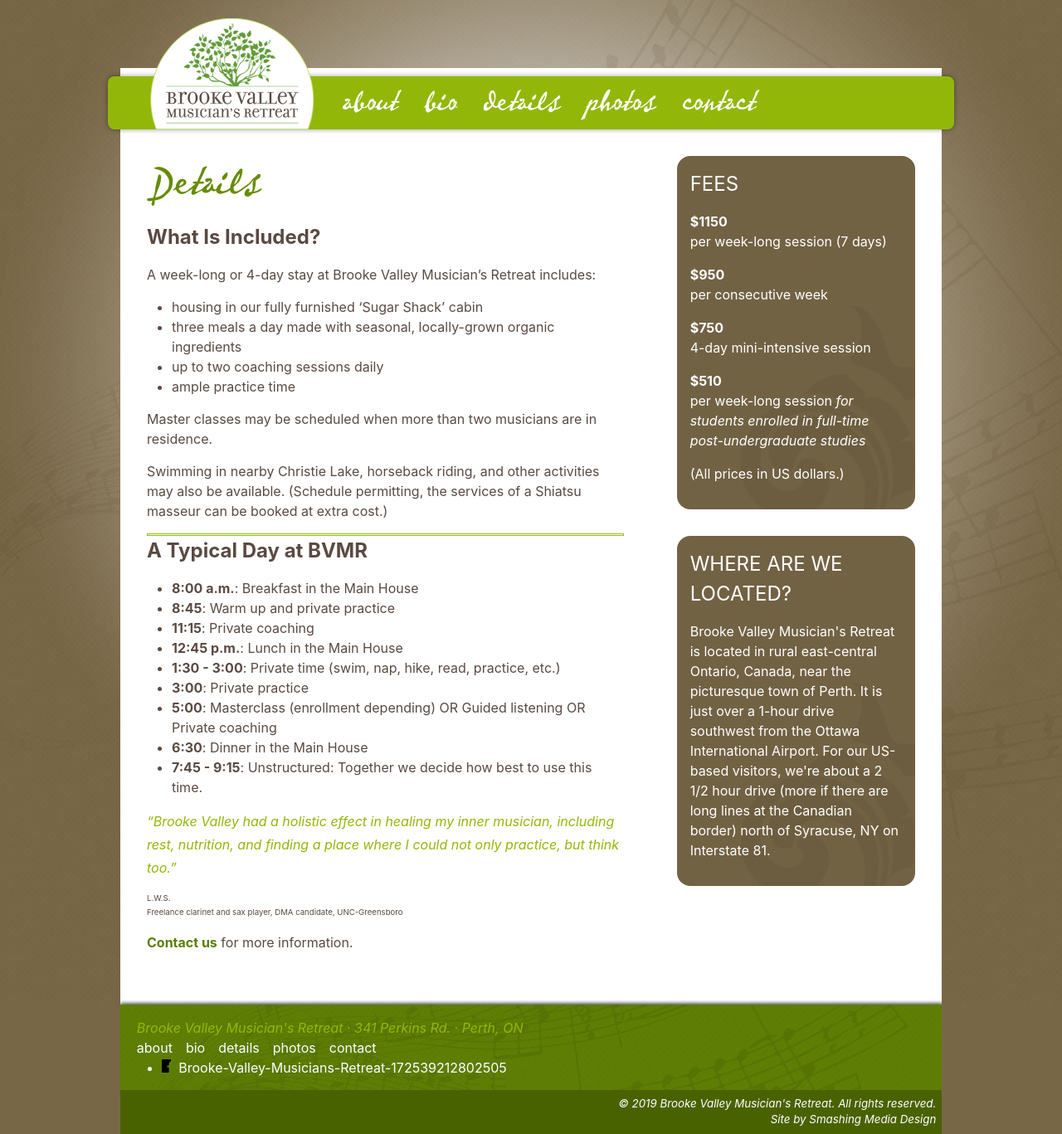
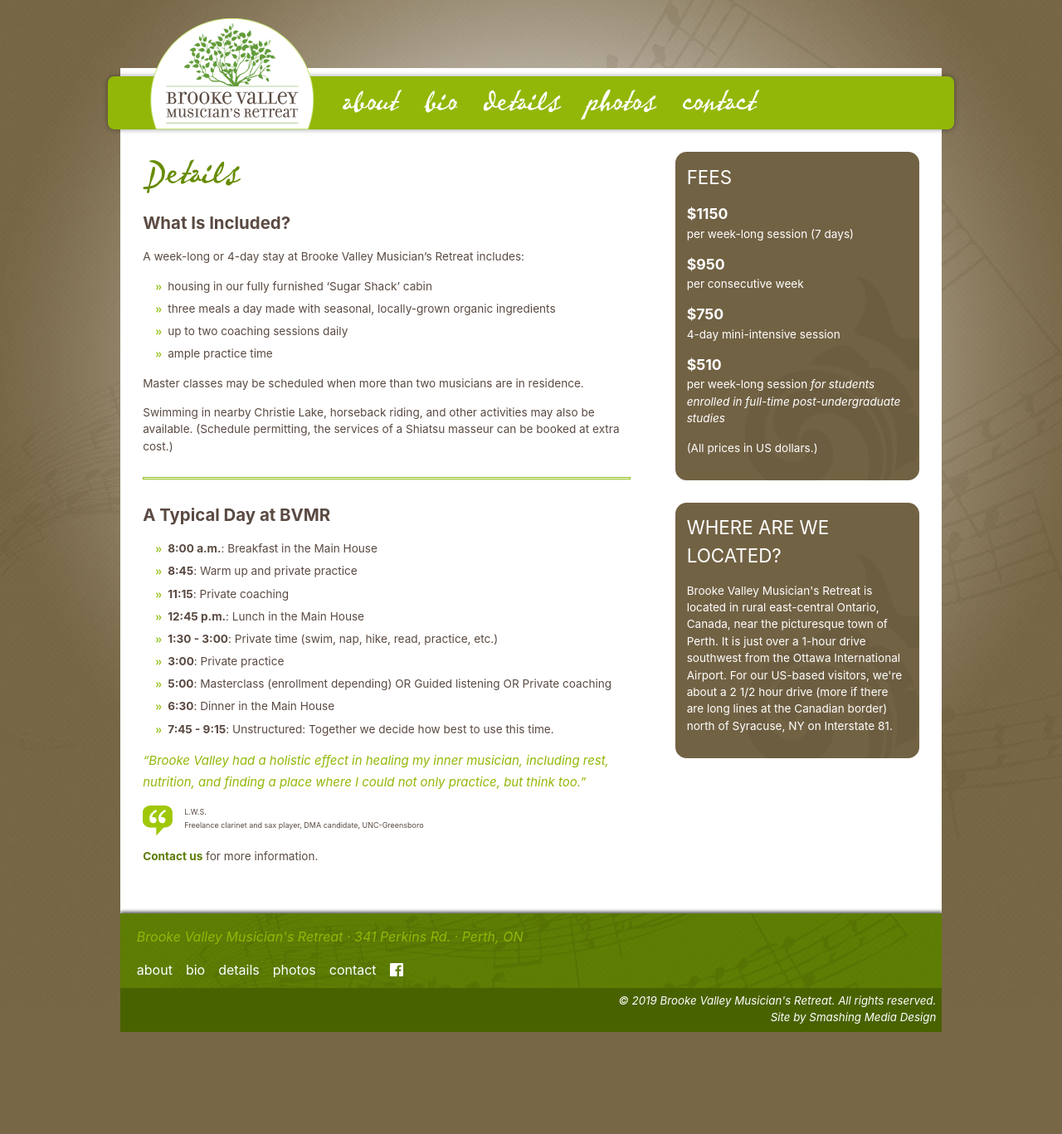
Before and after one commit to phenaproxima/brookevalleymusic.com, a Jekyll site: the page built from details.md, in a window 1280 px wide. Shown: the whole page at 83% size. Built offline with Jekyll 4.4.1, drawn with Linux system fonts in a browser that asks for light colours; after the commit the page ends 1244 px from its top, so only the background shows below that.

Commit message:
Styled quote citations, generic lists, and footer Facebook link.

```diff
--- a/_includes/footer.html
+++ b/_includes/footer.html
@@ -4,9 +4,11 @@
     <div class="wrapper">
         <address>{{ site.title }} &middot; 341 Perkins Rd. &middot; Perth, ON</address>
         {%- if page_paths -%}
-        <nav>{%- include nav.html -%}</nav>
+        <nav>
+            {%- include nav.html -%}
+            {%- include social.html -%}
+        </nav>
         {%- endif -%}
-        {%- include social.html -%}
     </div>
     <small class="copyright">&copy; 2019 Brooke Valley Musician's Retreat. All rights reserved.<br/>Site by Smashing Media Design</small>
 </footer>
--- a/_includes/social.html
+++ b/_includes/social.html
@@ -1,3 +1,9 @@
-<ul class="social-media-list">
-  {%- if site.facebook_username -%}<li><a href="https://www.facebook.com/{{ site.facebook_username| cgi_escape | escape }}"><svg class="svg-icon"><use xlink:href="{{ '/assets/minima-social-icons.svg#facebook' | relative_url }}"></use></svg> <span class="username">{{ site.facebook_username| escape }}</span></a></li>{%- endif -%}
-</ul>
+{%- if site.facebook_username -%}
+<a rel="noreferrer" href="https://www.facebook.com/{{ site.facebook_username| cgi_escape | escape }}">
+  <svg class="svg-icon">
+    <use xlink:href="{{ '/assets/minima-social-icons.svg#facebook' | relative_url }}" />
+  </svg>
+  <!--<span class="username">{{ site.facebook_username| escape }}</span>-->
+  <span class="visually-hidden">Follow {{ site.title }} on Facebook</span>
+</a>
+{%- endif -%}
--- a/assets/main.scss
+++ b/assets/main.scss
@@ -110,24 +110,17 @@ figure > img {
  */
 ul, ol {
   margin-left: $spacing-unit;
-}
 
-li {
-  > ul,
-  > ol {
-    margin-bottom: 0;
+  li {
+    margin-bottom: .5em;
+    list-style-image: url('images/li.png');
+
+    > ul,
+    > ol {
+      margin-bottom: 0;
+    }
   }
 }
-
-
-
-/**
- * Headings
- */
-h1, h2, h3, h4, h5, h6 {
-}
-
-
 
 /**
  * Links
@@ -138,16 +131,7 @@ a {
   &:hover {
     text-decoration: underline;
   }
-
-  .social-media-list &:hover {
-    text-decoration: none;
-
-    .username {
-      text-decoration: underline;
-    }
-  }
 }
-
 
 /**
  * Blockquotes
@@ -187,11 +171,9 @@ blockquote {
  */
 
 .svg-icon {
+  height: 16px;
   width: 16px;
-  height: 16px;
-  display: inline-block;
-  padding-right: 5px;
-  vertical-align: text-top;
+  fill: white;
 }
 
 $logo-left-margin: 50px;
@@ -335,6 +317,11 @@ $logo-left-margin: 50px;
 
   a {
     color: inherit;
+
+    &[ href *= "facebook.com" ] {
+      display: inline-block;
+      vertical-align: middle;
+    }
   }
 
   address {
@@ -342,6 +329,7 @@ $logo-left-margin: 50px;
   }
 
   nav {
+    margin: 1em 0 .5em 0;
     text-transform: lowercase;
 
     a {
@@ -371,6 +359,7 @@ $logo-left-margin: 50px;
  */
 .page-content {
   flex: 1;
+  font-size: .85rem;
 }
 
 @font-face {
@@ -389,6 +378,7 @@ $logo-left-margin: 50px;
 hr {
   border: 1px solid #90be14;
   padding-top: 1px;
+  margin: 2em 0;
 }
 
 h1 {
@@ -401,9 +391,16 @@ h1 {
 
 blockquote {
   color: $green;
+  font-size: 1.1em;
   line-height: 1.75;
 
   cite {
+    background: {
+      image: url('images/cite.gif');
+      repeat: no-repeat;
+    };
+    min-height: 36px;
+    padding-left: 50px;
     color: $text-color;
     font-style: normal;
     font-size: .6em;
@@ -532,6 +529,7 @@ main {
   &#fees {
     dt {
       font-weight: bold;
+      font-size: 1.3em;
     }
     dd {
       margin-bottom: 1em;
@@ -541,5 +539,6 @@ main {
   h2 {
     text-transform: uppercase;
     font-weight: normal;
+    font-size: 1.4rem;
   }
 }
--- a/details.md
+++ b/details.md
@@ -32,6 +32,6 @@ Swimming in nearby Christie Lake, horseback riding, and other activities may als
 
 > "Brooke Valley had a holistic effect in healing my inner musician, including rest, nutrition, and finding a place where I could not only practice, but think too."
 >
-> <cite>L.W.S.<br />Freelance clarinet and sax player, DMA candidate, UNC-Greensboro<cite>
+> <cite>L.W.S.<br />Freelance clarinet and sax player, DMA candidate, UNC-Greensboro</cite>
 
 **[Contact us](/contact)** for more information.
```
Also changed, not shown: assets/images/cite.gif (added), assets/images/li.png (added).
